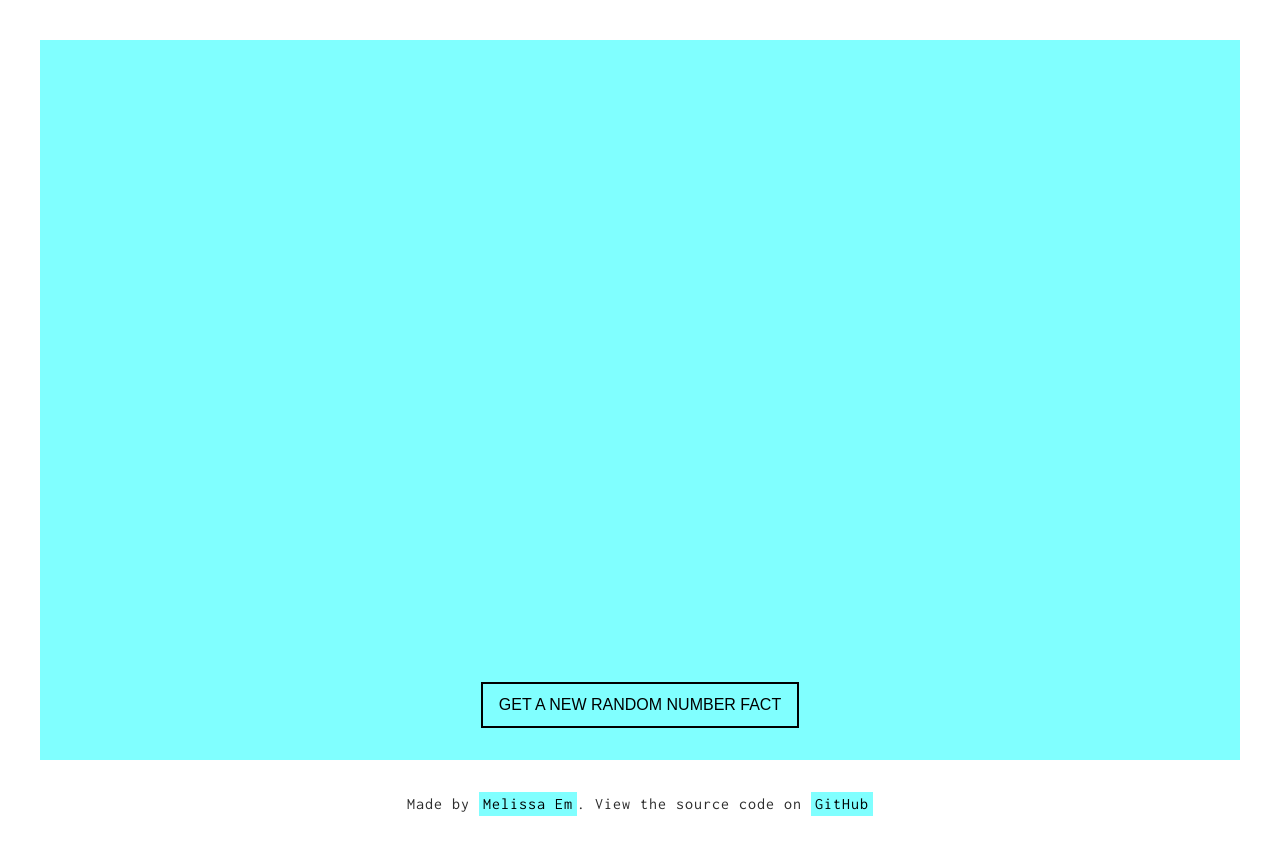
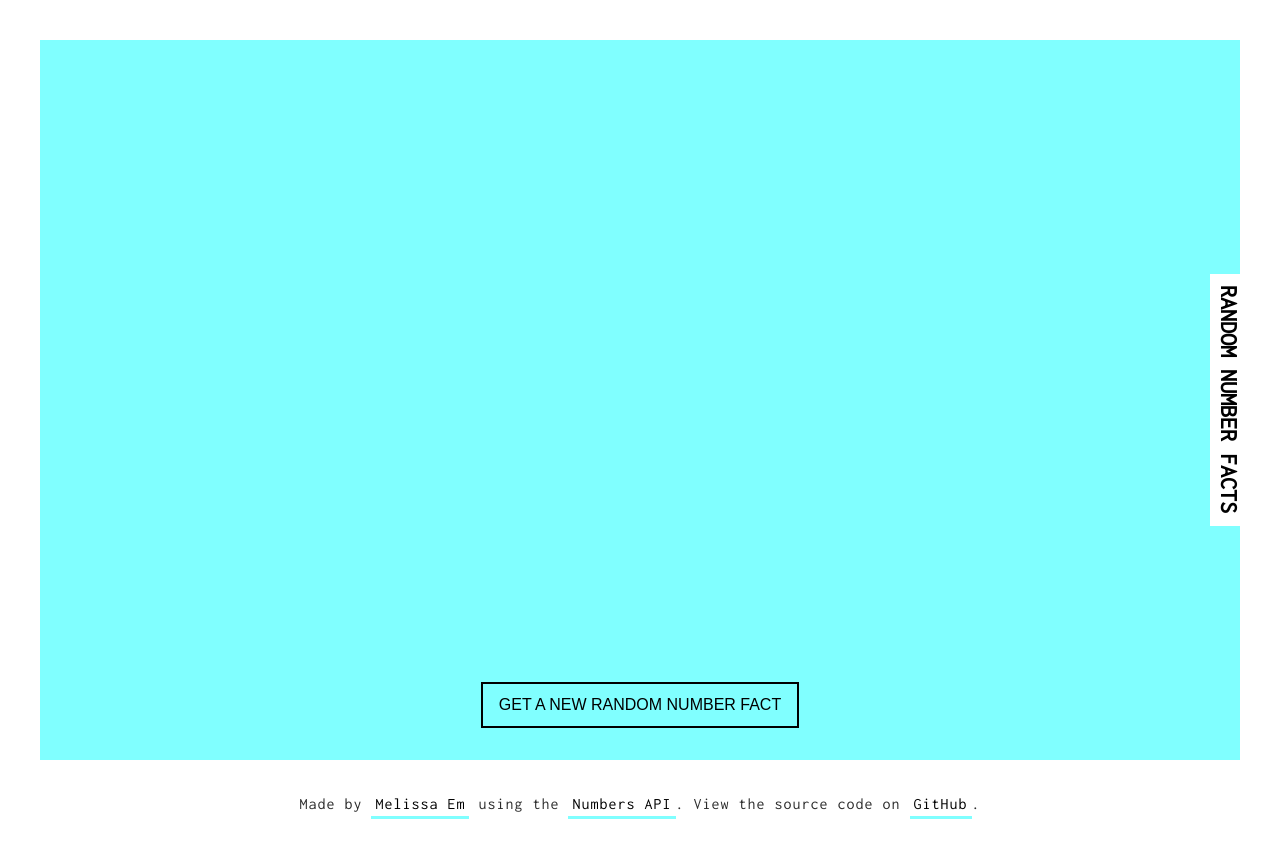
Before and after one commit to meowwwls/random-number-facts, a website: page index.html in a window 1280 px wide. Drawn offline with Linux system fonts and the light colour scheme; no server answers.

Commit message:
Add h1 & change link style

```diff
--- a/index.html
+++ b/index.html
@@ -2,13 +2,14 @@
 <html lang="en">
 <head>
   <meta charset="UTF-8">
-  <title>Baby's First AJAX</title>
+  <title>Random Number Facts</title>
   <meta name="viewport" content="width=device-width, initial-scale=1">
   <link href="https://fonts.googleapis.com/css?family=Inconsolata" rel="stylesheet">
   <link href="https://fonts.googleapis.com/css?family=Yeseva+One&text=0123456789" rel="stylesheet">
   <link rel="stylesheet" href="dist/css/main.min.css">
 </head>
 <body>
+  <h1>Random number facts</h1>
   <main class="main__wrap">
     <p aria-live="assertive" id="output" class="numfact__container">
       <span id="num" class="numfact__num"></span>
@@ -16,8 +17,8 @@
     </p>
     <button id="trigger" class="numfact__generate">Get a New Random Number Fact</button>
   </main>
-  <footer class="site_footer">
-    <p>Made by <a href="https://twitter.com/meowwwls" class="site_footer__link">Melissa Em</a>. View the source code on <a href="#" class="site_footer__link">GitHub</a></p>
+  <footer class="footer">
+    <p>Made by <a href="https://twitter.com/meowwwls" class="footer__link">Melissa Em</a> using the <a href="http://numbersapi.com/" class="footer__link">Numbers API</a>. View the source code on <a href="#" class="footer__link">GitHub</a>.</p>
   </footer>
 
   <script src="https://cdn.polyfill.io/v2/polyfill.js?features=Promise,fetch"></script>
--- a/src/css/main.css
+++ b/src/css/main.css
@@ -19,6 +19,21 @@ body {
 
   margin: 0;
   font-family: sans-serif;
+}
+
+h1 {
+  position: absolute;
+  top: 0;
+  left: 0;
+  margin: 0;
+  padding: 0.5em 0.25em;
+  z-index: 1;
+  background-color: #fff;
+  font-size: 1.5rem;
+  writing-mode: vertical-rl;
+  transform: rotate(180deg);
+  text-transform: uppercase;
+  font-family: 'Inconsolata', 'Courier New', monospace;
 }
 
 .main__wrap {
@@ -110,7 +125,7 @@ body {
   transform: translateY(2px);
 }
 
-.site_footer {
+.footer {
   padding: 1rem;
   background-color: #2c2c2c;
   text-align: center;
@@ -120,26 +135,69 @@ body {
   letter-spacing: 1px;
 }
 
-.site_footer__link {
+.footer__link {
+  position: relative;
   display: inline-block;
   padding: 0 0.25em;
   text-decoration: none;
   color: #000;
+}
+
+.footer__link:active {
+  background-color: yellow;
+}
+
+.footer__link:focus {
+  outline: none;
+}
+
+/* using this instead of box-shadow on the link since it's a smoother animation */
+.footer__link::before,
+.footer__link::after {
+  content: '';
+  position: absolute;
+  left: 0;
+  width: 100%;
   background-color: hsl(327, 85%, 70%);
   background-color: var(--bg-col);
-  transition: background-color 200ms, box-shadow 200ms;
 }
 
-.site_footer__link:hover,
-.site_footer__link:focus {
-  background-color: transparent;
-  box-shadow: 0 5px 0 hsl(327, 85%, 70%);
-  box-shadow: 0 5px 0 var(--bg-col);
+.footer__link::before {
+  z-index: -1;
+  top: 0;
+  height: 100%;
+  transform: scaleY(0);
+  transform-origin: bottom left;
+  transition: transform 200ms;
+}
+
+.footer__link::after {
+  bottom: -3px;
+  height: 3px;
+  opacity: 1;
+  transition: opacity 200ms;
+}
+
+.footer__link:hover::before,
+.footer__link:focus::before {
+  transform: scaleY(1);
+}
+
+.footer__link:hover::after,
+.footer__link:focus::after {
+  opacity: 0;
 }
 
 @media screen and (min-width: 27em) {
   body {
     padding: 5vmin;
+  }
+
+  h1 {
+    top: 50%;
+    right: 2rem;
+    left: auto;
+    transform: translateY(-50%) rotate(0);
   }
 
   .numfact__container {
@@ -161,7 +219,7 @@ body {
     font-size: 3vmin;
   }
 
-  .site_footer {
+  .footer {
     background-color: transparent;
     color: #2c2c2c;
   }
```
Also changed, not shown: dist/css/main.min.css.
